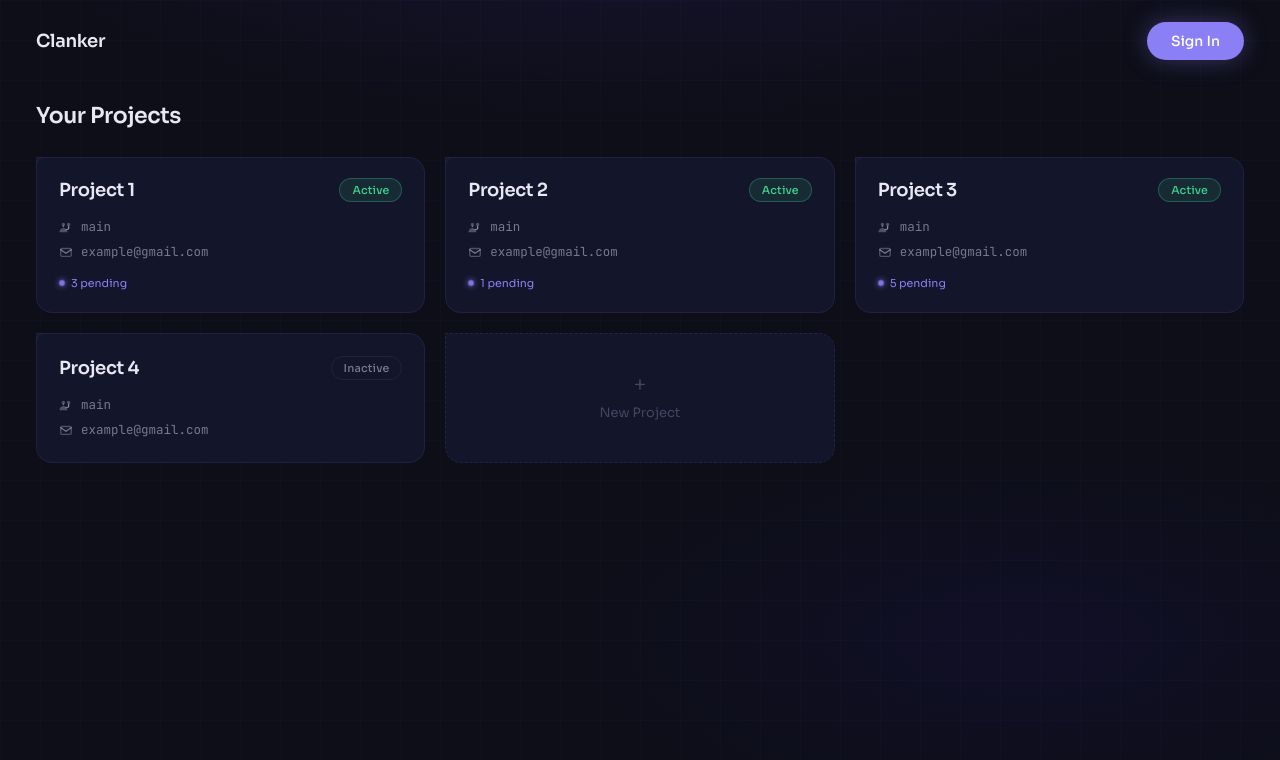
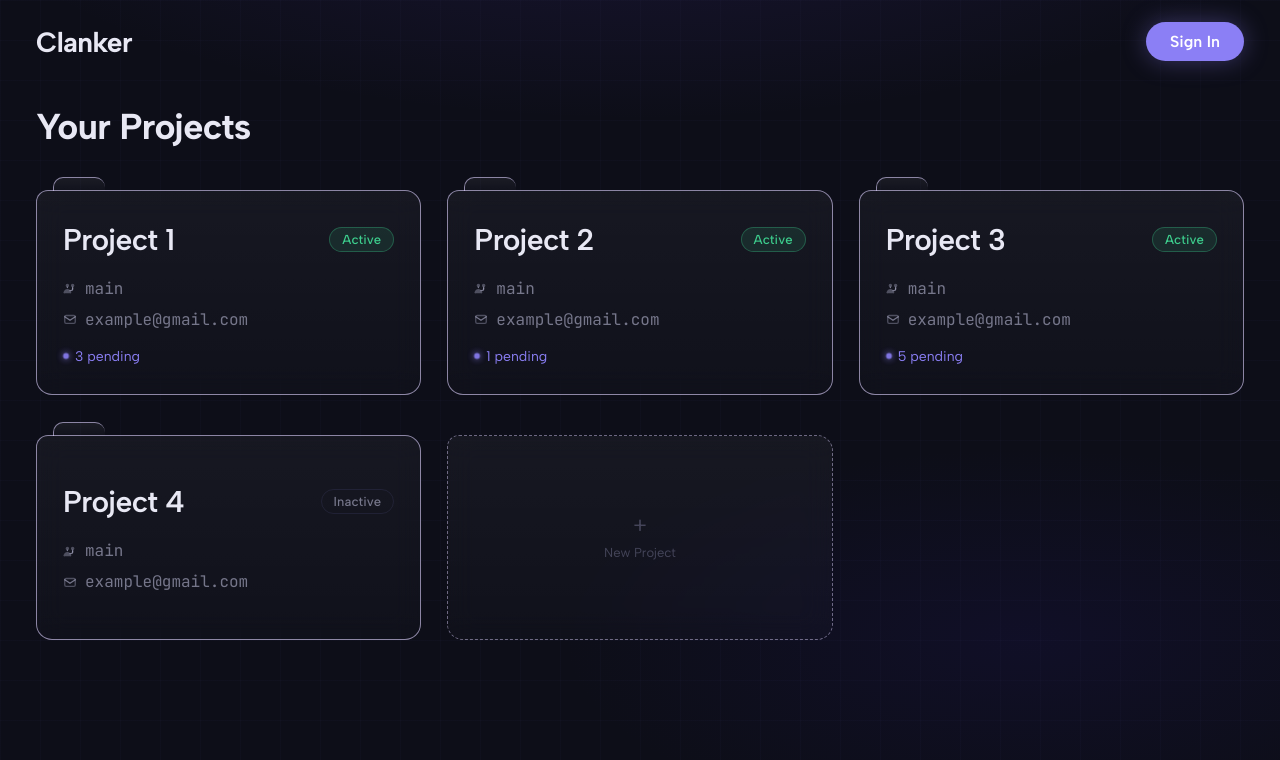
Before and after one commit to angela-yang/lahacks26, a Next.js app: page / in a window 1280 px wide. Shown: the top 760 px of the page. Built offline with nearby package versions, Linux system fonts and the light colour scheme.

Commit message:
Updated version

```diff
--- a/app/components/ProjectDetailView.tsx
+++ b/app/components/ProjectDetailView.tsx
@@ -9,14 +9,15 @@ interface Props {
   allProjects: Project[];
   feedback: Feedback[];
   onSelectProject: (p: Project) => void;
+  onBackToProjects: () => void;
 }
 
 const STATUS_LABELS: Record<string, string> = {
-  pending: "Pending",
-  implementing: "Implementing",
-  testing: "Testing",
-  staged: "Staged",
-  done: "Done",
+  pending: "Not Started",
+  implementing: "Ongoing",
+  testing: "Ongoing",
+  staged: "Ongoing",
+  done: "Finished",
 };
 
 const PRIORITY_COLORS: Record<string, string> = {
@@ -25,7 +26,13 @@ const PRIORITY_COLORS: Record<string, string> = {
   low: "priority-low",
 };
 
-export default function ProjectDetailView({ project, allProjects, feedback, onSelectProject }: Props) {
+export default function ProjectDetailView({
+  project,
+  allProjects,
+  feedback,
+  onSelectProject,
+  onBackToProjects,
+}: Props) {
   const [selectedFeedback, setSelectedFeedback] = useState<Feedback | null>(feedback[0] ?? null);
   const [statusFilter, setStatusFilter] = useState("All Status");
   const [mounted, setMounted] = useState(false);
@@ -38,9 +45,30 @@ export default function ProjectDetailView({ project, allProjects, feedback, onSe
     ? feedback
     : feedback.filter((f) => STATUS_LABELS[f.status] === statusFilter);
 
+  useEffect(() => {
+    setSelectedFeedback(feedback[0] ?? null);
+  }, [project.id, feedback]);
+
+  useEffect(() => {
+    if (!selectedFeedback) {
+      setSelectedFeedback(filtered[0] ?? null);
+      return;
+    }
+    const stillVisible = filtered.some((f) => f.id === selectedFeedback.id);
+    if (!stillVisible) {
+      setSelectedFeedback(filtered[0] ?? null);
+    }
+  }, [filtered, selectedFeedback]);
+
   return (
     <div className={`view detail-view ${mounted ? "mounted" : ""}`}>
       <Navbar />
+      <div className="detail-toolbar">
+        <button className="back-button" onClick={onBackToProjects}>
+          <BackIcon />
+          <span>Back to Projects</span>
+        </button>
+      </div>
       <div className="detail-layout">
         {/* Sidebar */}
         <aside className="sidebar">
@@ -73,7 +101,7 @@ export default function ProjectDetailView({ project, allProjects, feedback, onSe
                     value={statusFilter}
                     onChange={(e) => setStatusFilter(e.target.value)}
                   >
-                    {["All Status", "Pending", "Implementing", "Testing", "Staged", "Done"].map((s) => (
+                    {["All Status", "Not Started", "Ongoing", "Finished"].map((s) => (
                       <option key={s}>{s}</option>
                     ))}
                   </select>
@@ -90,6 +118,8 @@ export default function ProjectDetailView({ project, allProjects, feedback, onSe
                     className={`feedback-item ${selectedFeedback?.id === f.id ? "selected" : ""}`}
                     style={{ animationDelay: `${i * 70}ms` }}
                     onClick={() => setSelectedFeedback(f)}
+                    onMouseEnter={() => setSelectedFeedback(f)}
+                    onFocus={() => setSelectedFeedback(f)}
                   >
                     <div className="feedback-item-top">
                       <span className="feedback-item-title">{f.title}</span>
@@ -97,14 +127,13 @@ export default function ProjectDetailView({ project, allProjects, feedback, onSe
                     </div>
                     <div className="feedback-item-sub">
                       <span>From: {f.from}</span>
-                      <span>{f.estimatedTime}</span>
                     </div>
                     <p className="feedback-item-summary">{f.summary}</p>
                     <div className="feedback-item-footer">
                       <span className={`priority-badge ${PRIORITY_COLORS[f.priority]}`}>
                         {f.priority.charAt(0).toUpperCase() + f.priority.slice(1)} Priority
                       </span>
-                      <span className={`status-pill status-${f.status}`}>
+                      <span className={`status-pill stage-${f.status === "done" ? "finished" : f.status === "pending" ? "not-started" : "ongoing"}`}>
                         {STATUS_LABELS[f.status]}
                       </span>
                     </div>
@@ -128,15 +157,29 @@ export default function ProjectDetailView({ project, allProjects, feedback, onSe
   );
 }
 
+function BackIcon() {
+  return (
+    <svg width="14" height="14" viewBox="0 0 16 16" fill="none" aria-hidden="true">
+      <path d="M10.5 3.5L6 8l4.5 4.5" stroke="currentColor" strokeWidth="1.7" strokeLinecap="round" strokeLinejoin="round" />
+    </svg>
+  );
+}
+
 function FeedbackDetail({ feedback }: { feedback: Feedback }) {
-  const [status, setStatus] = useState(feedback.status);
+  const toStage = (value: Feedback["status"]) =>
+    value === "done" ? "finished" : value === "pending" ? "not-started" : "ongoing";
+  const [status, setStatus] = useState<"not-started" | "ongoing" | "finished">(toStage(feedback.status));
 
-  const PIPELINE = ["pending", "implementing", "testing", "staged", "done"];
+  const PIPELINE: Array<"not-started" | "ongoing" | "finished"> = ["not-started", "ongoing", "finished"];
   const currentIdx = PIPELINE.indexOf(status);
+
+  useEffect(() => {
+    setStatus(toStage(feedback.status));
+  }, [feedback]);
 
   const advance = () => {
     if (currentIdx < PIPELINE.length - 1) {
-      setStatus(PIPELINE[currentIdx + 1] as Feedback["status"]);
+      setStatus(PIPELINE[currentIdx + 1]);
     }
   };
 
@@ -177,14 +220,16 @@ function FeedbackDetail({ feedback }: { feedback: Feedback }) {
             {i < PIPELINE.length - 1 && (
               <div className={`pipeline-line ${i < currentIdx ? "filled" : ""}`} />
             )}
-            <span className="pipeline-label">{STATUS_LABELS[step]}</span>
+            <span className="pipeline-label">
+              {step === "not-started" ? "Not Started" : step === "ongoing" ? "Ongoing" : "Finished"}
+            </span>
           </div>
         ))}
       </div>
 
-      {status !== "done" && (
+      {status !== "finished" && (
         <button className="advance-btn" onClick={advance}>
-          Advance → {STATUS_LABELS[PIPELINE[currentIdx + 1]] ?? ""}
+          Advance → {PIPELINE[currentIdx + 1] === "not-started" ? "Not Started" : PIPELINE[currentIdx + 1] === "ongoing" ? "Ongoing" : "Finished"}
         </button>
       )}
 
@@ -195,10 +240,6 @@ function FeedbackDetail({ feedback }: { feedback: Feedback }) {
         <p>{feedback.content}</p>
       </div>
 
-      <div className="detail-section">
-        <h4>Estimated Implementation Time</h4>
-        <p>{feedback.estimatedTime}</p>
-      </div>
     </div>
   );
 }
--- a/app/globals.css
+++ b/app/globals.css
@@ -1,4 +1,4 @@
-@import url('https://fonts.googleapis.com/css2?family=Sora:wght@300;400;500;600&family=JetBrains+Mono:wght@400;500&display=swap');
+@import url('https://fonts.googleapis.com/css2?family=Albert+Sans:wght@400;500;600;700&family=JetBrains+Mono:wght@400;500&display=swap');
 
 /* ─── Reset & Tokens ─── */
 *, *::before, *::after { box-sizing: border-box; margin: 0; padding: 0; }
@@ -25,13 +25,19 @@
   --tab-size: 18px;
   --radius-card: 16px;
   --radius-sm: 8px;
-  --font: 'Sora', sans-serif;
+  --font: 'Albert Sans', sans-serif;
   --font-mono: 'JetBrains Mono', monospace;
   --transition: 200ms cubic-bezier(0.4, 0, 0.2, 1);
   --spring: 400ms cubic-bezier(0.34, 1.56, 0.64, 1);
 }
 
-html, body { height: 100%; background: var(--bg); color: var(--text-primary); font-family: var(--font); }
+html, body {
+  height: 100%;
+  background: var(--bg);
+  color: var(--text-primary);
+  font-family: var(--font);
+  font-size: 16px;
+}
 
 /* ─── Background atmosphere ─── */
 .app-root {
@@ -68,8 +74,8 @@ html, body { height: 100%; background: var(--bg); color: var(--text-primary); fo
 }
 
 .navbar-logo {
-  font-size: 18px;
-  font-weight: 600;
+  font-size: 28px;
+  font-weight: 700;
   letter-spacing: -0.02em;
   color: var(--text-primary);
 }
@@ -81,8 +87,8 @@ html, body { height: 100%; background: var(--bg); color: var(--text-primary); fo
   border-radius: 24px;
   padding: 10px 24px;
   font-family: var(--font);
-  font-size: 14px;
-  font-weight: 500;
+  font-size: 16px;
+  font-weight: 600;
   cursor: pointer;
   transition: var(--transition);
   box-shadow: 0 0 24px rgba(139, 127, 245, 0.35);
@@ -103,12 +109,12 @@ html, body { height: 100%; background: var(--bg); color: var(--text-primary); fo
 
 /* ─── Projects View ─── */
 .projects-main {
-  padding: 20px 36px 48px;
+  padding: 22px 36px 56px;
 }
 
 .section-title {
-  font-size: 22px;
-  font-weight: 600;
+  font-size: 36px;
+  font-weight: 700;
   letter-spacing: -0.02em;
   margin-bottom: 28px;
   color: var(--text-primary);
@@ -125,7 +131,7 @@ html, body { height: 100%; background: var(--bg); color: var(--text-primary); fo
 .projects-grid {
   display: grid;
   grid-template-columns: repeat(3, 1fr);
-  gap: 20px;
+  gap: 26px;
 }
 
 @media (max-width: 900px) {
@@ -137,18 +143,21 @@ html, body { height: 100%; background: var(--bg); color: var(--text-primary); fo
 
 /* ─── Project Card ─── */
 .project-card {
-  background: var(--bg-card);
-  border: 1px solid var(--border);
+  background: linear-gradient(180deg, rgba(255, 255, 255, 0.045), rgba(255, 255, 255, 0.015));
+  border: 1px solid rgba(222, 210, 255, 0.6);
   border-radius: var(--radius-card);
-  border-top-left-radius: 0;
+  border-top-left-radius: 12px;
   cursor: pointer;
   text-align: left;
   position: relative;
   transition: border-color var(--transition), background var(--transition), transform var(--transition), box-shadow var(--transition);
   overflow: visible;
-  opacity: 0;
-  transform: translateY(16px);
+  opacity: 1;
+  transform: translateY(0);
   font-family: var(--font);
+  min-height: 205px;
+  backdrop-filter: blur(14px);
+  margin-top: 14px;
 }
 
 .mounted .project-card {
@@ -161,10 +170,10 @@ html, body { height: 100%; background: var(--bg); color: var(--text-primary); fo
 }
 
 .project-card:hover {
-  border-color: var(--border-active);
-  background: var(--bg-card-hover);
+  border-color: rgba(232, 224, 255, 0.82);
+  background: linear-gradient(180deg, rgba(255, 255, 255, 0.06), rgba(255, 255, 255, 0.018));
   transform: translateY(-2px);
-  box-shadow: 0 8px 40px rgba(80, 60, 200, 0.15);
+  box-shadow: 0 10px 30px rgba(92, 74, 165, 0.2);
 }
 
 .project-card.inactive {
@@ -173,42 +182,42 @@ html, body { height: 100%; background: var(--bg); color: var(--text-primary); fo
 
 .project-card-tab {
   position: absolute;
-  top: -1px;
-  left: -1px;
-  width: 22px;
+  top: -14px;
+  left: 16px;
+  width: 52px;
   height: 14px;
-  background: var(--bg-card);
-  border: 1px solid var(--border);
+  background: linear-gradient(180deg, rgba(255, 255, 255, 0.06), rgba(255, 255, 255, 0.018));
+  border: 1px solid rgba(222, 210, 255, 0.6);
   border-bottom: none;
   border-right: none;
-  border-radius: 8px 0 0 0;
+  border-radius: 10px 10px 0 0;
 }
 
 .project-card:hover .project-card-tab {
-  border-color: var(--border-active);
-  background: var(--bg-card-hover);
+  border-color: rgba(232, 224, 255, 0.82);
+  background: linear-gradient(180deg, rgba(255, 255, 255, 0.07), rgba(255, 255, 255, 0.025));
 }
 
 .project-card-inner {
-  padding: 20px 22px 22px;
+  padding: 26px 26px 26px;
 }
 
 .project-card-header {
   display: flex;
   align-items: center;
   justify-content: space-between;
-  margin-bottom: 16px;
+  margin-bottom: 20px;
 }
 
 .project-name {
-  font-size: 18px;
+  font-size: 30px;
   font-weight: 600;
   letter-spacing: -0.02em;
   color: var(--text-primary);
 }
 
 .status-badge {
-  font-size: 11px;
+  font-size: 13px;
   font-weight: 500;
   border-radius: 20px;
   padding: 4px 12px;
@@ -231,24 +240,24 @@ html, body { height: 100%; background: var(--bg); color: var(--text-primary); fo
 .project-meta {
   display: flex;
   flex-direction: column;
-  gap: 8px;
+  gap: 10px;
 }
 
 .meta-row {
   display: flex;
   align-items: center;
   gap: 8px;
-  font-size: 12.5px;
+  font-size: 16px;
   color: var(--text-secondary);
   font-family: var(--font-mono);
 }
 
 .feedback-count {
-  margin-top: 16px;
+  margin-top: 18px;
   display: flex;
   align-items: center;
   gap: 6px;
-  font-size: 11px;
+  font-size: 14px;
   color: var(--accent);
 }
 
@@ -269,8 +278,8 @@ html, body { height: 100%; background: var(--bg); color: var(--text-primary); fo
 /* Add card */
 .add-card {
   border-style: dashed;
-  border-color: rgba(120, 120, 200, 0.15);
-  min-height: 130px;
+  border-color: rgba(222, 210, 255, 0.45);
+  min-height: 205px;
 }
 
 .add-card:hover {
@@ -308,11 +317,22 @@ html, body { height: 100%; background: var(--bg); color: var(--text-primary); fo
   gap: 0;
   height: calc(100vh - 72px);
   position: relative;
+  border-radius: 20px;
+  margin: 0 24px 24px;
+  background: rgba(18, 20, 42, 0.14);
+  backdrop-filter: blur(12px);
+  overflow: hidden;
+}
+
+.detail-toolbar {
+  display: flex;
+  justify-content: flex-end;
+  padding: 8px 26px 4px;
 }
 
 /* ─── Sidebar ─── */
 .sidebar {
-  width: 190px;
+  width: 210px;
   flex-shrink: 0;
   padding: 8px 16px;
   display: flex;
@@ -321,13 +341,13 @@ html, body { height: 100%; background: var(--bg); color: var(--text-primary); fo
 }
 
 .sidebar-project {
-  background: var(--bg-card);
-  border: 1px solid var(--border);
+  background: rgba(255, 255, 255, 0.03);
+  border: 1px solid rgba(226, 214, 255, 0.48);
   border-radius: var(--radius-card);
   border-top-left-radius: 0;
   padding: 0;
   font-family: var(--font);
-  font-size: 14px;
+  font-size: 17px;
   font-weight: 500;
   color: var(--text-secondary);
   cursor: pointer;
@@ -345,13 +365,13 @@ html, body { height: 100%; background: var(--bg); color: var(--text-primary); fo
 }
 
 .sidebar-project.active {
-  background: var(--bg-sidebar-active);
-  border-color: var(--border-active);
+  background: rgba(255, 255, 255, 0.06);
+  border-color: rgba(232, 224, 255, 0.82);
   color: var(--text-primary);
 }
 
 .sidebar-project:hover:not(.active) {
-  border-color: rgba(140, 130, 255, 0.2);
+  border-color: rgba(232, 224, 255, 0.7);
   color: var(--text-primary);
 }
 
@@ -378,15 +398,37 @@ html, body { height: 100%; background: var(--bg); color: var(--text-primary); fo
 /* ─── Detail Content ─── */
 .detail-content {
   flex: 1;
-  padding: 0 24px 24px;
+  padding: 6px 24px 24px;
   overflow: hidden;
   display: flex;
   flex-direction: column;
 }
 
+.back-button {
+  display: inline-flex;
+  align-items: center;
+  gap: 8px;
+  background: rgba(255, 255, 255, 0.035);
+  border: 1px solid rgba(226, 214, 255, 0.5);
+  color: var(--text-primary);
+  border-radius: 999px;
+  padding: 8px 14px;
+  font-family: var(--font);
+  font-size: 14px;
+  font-weight: 600;
+  cursor: pointer;
+  transition: border-color var(--transition), background var(--transition);
+  margin-bottom: 12px;
+}
+
+.back-button:hover {
+  border-color: rgba(232, 224, 255, 0.78);
+  background: rgba(255, 255, 255, 0.06);
+}
+
 .detail-title {
-  font-size: 17px;
-  font-weight: 600;
+  font-size: 24px;
+  font-weight: 700;
   letter-spacing: -0.02em;
   margin-bottom: 16px;
   opacity: 0;
@@ -406,14 +448,15 @@ html, body { height: 100%; background: var(--bg); color: var(--text-primary); fo
   grid-template-columns: 1fr 1fr;
   gap: 16px;
   overflow: hidden;
-  border: 1px solid var(--border);
+  border: 1px solid rgba(226, 214, 255, 0.48);
   border-radius: var(--radius-card);
-  background: var(--bg-card);
+  background: rgba(18, 22, 46, 0.2);
+  backdrop-filter: blur(10px);
 }
 
 /* ─── Queue Panel ─── */
 .queue-panel {
-  border-right: 1px solid var(--border);
+  border-right: 1px solid rgba(226, 214, 255, 0.34);
   display: flex;
   flex-direction: column;
   overflow: hidden;
@@ -421,12 +464,12 @@ html, body { height: 100%; background: var(--bg); color: var(--text-primary); fo
 
 .queue-header {
   padding: 20px 20px 12px;
-  border-bottom: 1px solid var(--border);
+  border-bottom: 1px solid rgba(226, 214, 255, 0.34);
   flex-shrink: 0;
 }
 
 .queue-header h3 {
-  font-size: 15px;
+  font-size: 20px;
   font-weight: 600;
   letter-spacing: -0.01em;
   margin-bottom: 12px;
@@ -440,8 +483,8 @@ html, body { height: 100%; background: var(--bg); color: var(--text-primary); fo
 }
 
 .status-select {
-  background: rgba(120, 120, 200, 0.07);
-  border: 1px solid var(--border);
+  background: rgba(255, 255, 255, 0.03);
+  border: 1px solid rgba(226, 214, 255, 0.5);
   border-radius: 20px;
   color: var(--text-primary);
   font-family: var(--font);
@@ -458,7 +501,7 @@ html, body { height: 100%; background: var(--bg); color: var(--text-primary); fo
 }
 
 .status-select:hover, .status-select:focus {
-  border-color: var(--border-active);
+  border-color: rgba(232, 224, 255, 0.78);
 }
 
 .feedback-list {
@@ -474,8 +517,8 @@ html, body { height: 100%; background: var(--bg); color: var(--text-primary); fo
 
 /* ─── Feedback Item ─── */
 .feedback-item {
-  background: transparent;
-  border: 1px solid var(--border);
+  background: rgba(255, 255, 255, 0.018);
+  border: 1px solid rgba(226, 214, 255, 0.42);
   border-radius: 12px;
   padding: 14px 16px;
   text-align: left;
@@ -491,13 +534,13 @@ html, body { height: 100%; background: var(--bg); color: var(--text-primary); fo
 }
 
 .feedback-item:hover {
-  border-color: rgba(140, 130, 255, 0.25);
-  background: rgba(120, 120, 200, 0.05);
+  border-color: rgba(232, 224, 255, 0.74);
+  background: rgba(255, 255, 255, 0.04);
 }
 
 .feedback-item.selected {
-  border-color: var(--border-active);
-  background: rgba(120, 120, 200, 0.08);
+  border-color: rgba(232, 224, 255, 0.86);
+  background: rgba(255, 255, 255, 0.055);
 }
 
 .feedback-item-top {
@@ -508,13 +551,13 @@ html, body { height: 100%; background: var(--bg); color: var(--text-primary); fo
 }
 
 .feedback-item-title {
-  font-size: 13.5px;
+  font-size: 16px;
   font-weight: 600;
   letter-spacing: -0.01em;
 }
 
 .feedback-item-date {
-  font-size: 10.5px;
+  font-size: 12px;
   color: var(--text-muted);
   font-family: var(--font-mono);
 }
@@ -522,14 +565,14 @@ html, body { height: 100%; background: var(--bg); color: var(--text-primary); fo
 .feedback-item-sub {
   display: flex;
   justify-content: space-between;
-  font-size: 11px;
+  font-size: 13px;
   color: var(--text-secondary);
   margin-bottom: 8px;
   font-family: var(--font-mono);
 }
 
 .feedback-item-summary {
-  font-size: 12px;
+  font-size: 14px;
   color: var(--text-secondary);
   line-height: 1.5;
   margin-bottom: 10px;
@@ -544,29 +587,29 @@ html, body { height: 100%; background: var(--bg); color: var(--text-primary); fo
 
 /* ─── Priority Badges ─── */
 .priority-badge {
-  font-size: 11px;
-  font-weight: 500;
+  font-size: 12.5px;
+  font-weight: 600;
   border-radius: 20px;
-  padding: 3px 10px;
+  padding: 5px 13px;
   border: 1px solid;
 }
 
 .priority-high {
   color: var(--red);
   border-color: rgba(244, 99, 124, 0.35);
-  background: var(--red-bg);
+  background: rgba(244, 99, 124, 0.05);
 }
 
 .priority-medium {
   color: var(--amber);
   border-color: rgba(245, 183, 92, 0.35);
-  background: var(--amber-bg);
+  background: rgba(245, 183, 92, 0.05);
 }
 
 .priority-low {
   color: var(--green);
   border-color: var(--green-border);
-  background: var(--green-bg);
+  background: rgba(62, 207, 142, 0.05);
 }
 
 /* Status pill on items */
@@ -579,10 +622,9 @@ html, body { height: 100%; background: var(--bg); color: var(--text-primary); fo
   padding: 2px 8px;
 }
 
-.status-pill.status-implementing { color: var(--amber); border-color: rgba(245, 183, 92, 0.25); }
-.status-pill.status-testing { color: #7dc8f5; border-color: rgba(125, 200, 245, 0.25); }
-.status-pill.status-staged { color: var(--accent); border-color: rgba(139, 127, 245, 0.3); }
-.status-pill.status-done { color: var(--green); border-color: var(--green-border); }
+.status-pill.stage-not-started { color: #cfd4ff; border-color: rgba(207, 212, 255, 0.35); }
+.status-pill.stage-ongoing { color: var(--amber); border-color: rgba(245, 183, 92, 0.28); }
+.status-pill.stage-finished { color: var(--green); border-color: var(--green-border); }
 
 /* ─── Detail Panel ─── */
 .detail-panel {
@@ -604,7 +646,7 @@ html, body { height: 100%; background: var(--bg); color: var(--text-primary); fo
 }
 
 .feedback-detail-title {
-  font-size: 16px;
+  font-size: 22px;
   font-weight: 600;
   letter-spacing: -0.02em;
 }
@@ -738,7 +780,7 @@ html, body { height: 100%; background: var(--bg); color: var(--text-primary); fo
 }
 
 .detail-section h4 {
-  font-size: 12px;
+  font-size: 14px;
   font-weight: 600;
   color: var(--text-primary);
   margin-bottom: 6px;
@@ -748,7 +790,7 @@ html, body { height: 100%; background: var(--bg); color: var(--text-primary); fo
 }
 
 .detail-section p {
-  font-size: 13px;
+  font-size: 16px;
   color: var(--text-secondary);
   line-height: 1.65;
 }
@@ -760,7 +802,7 @@ html, body { height: 100%; background: var(--bg); color: var(--text-primary); fo
   justify-content: center;
   height: 100%;
   color: var(--text-muted);
-  font-size: 13px;
+  font-size: 15px;
   padding: 40px;
   text-align: center;
 }
--- a/app/page.tsx
+++ b/app/page.tsx
@@ -77,6 +77,7 @@ export default function App() {
           allProjects={MOCK_PROJECTS}
           feedback={MOCK_FEEDBACK.filter((f) => f.projectId === selectedProject.id)}
           onSelectProject={setSelectedProject}
+          onBackToProjects={() => setSelectedProject(null)}
         />
       ) : (
         <ProjectsView projects={MOCK_PROJECTS} onSelectProject={setSelectedProject} />
```
